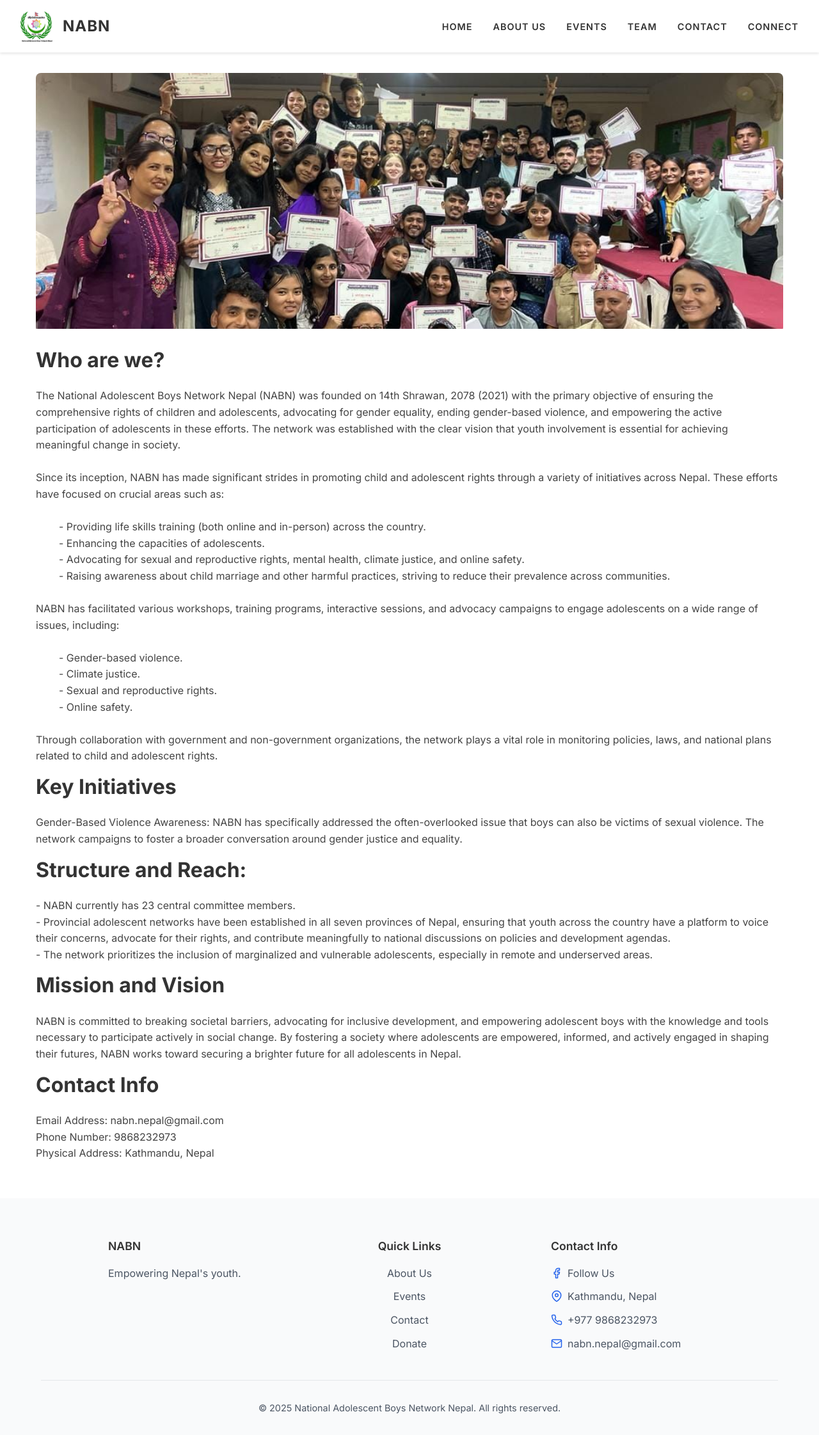
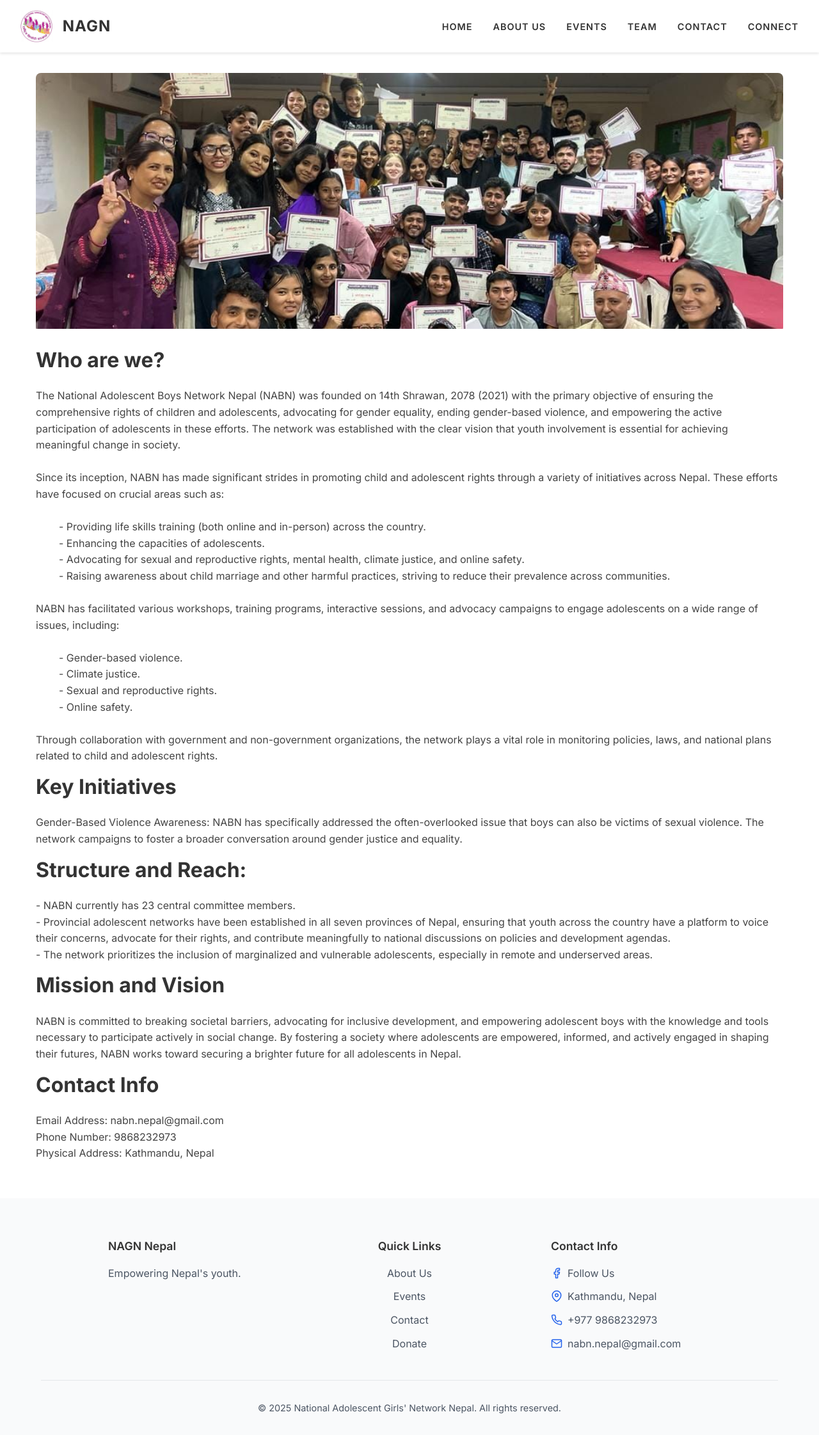
Before and after one commit to cosognepal/NABN_frontend, a React (Vite) app: page /about in a window 1280 px wide. Shown: the whole page at 64% size. Built offline with nearby package versions, Linux system fonts and the light colour scheme.

Commit message:
update the basic information

```diff
--- a/src/components/Footer.jsx
+++ b/src/components/Footer.jsx
@@ -7,7 +7,7 @@
       <div className="footer-container">
         <div className="footer-content">
           <div className="footer-section footer-about">
-            <h3>NABN</h3>
+            <h3>NAGN Nepal</h3>
             <p>
               Empowering Nepal&apos;s youth.
             </p>
@@ -54,7 +54,7 @@
           </div>
         </div>
         <div className="footer-bottom">
-          <p>&copy; {new Date().getFullYear()} National Adolescent Boys Network Nepal. All rights reserved.</p>
+          <p>&copy; {new Date().getFullYear()} National Adolescent Girls&apos; Network Nepal. All rights reserved.</p>
         </div>
       </div>
     </footer>
--- a/src/components/Header.jsx
+++ b/src/components/Header.jsx
@@ -15,7 +15,7 @@
       <div className="logo">
         <Link to="/">
           <img src={logo} alt="Logo" />
-          <span className="org-name">NABN</span>
+          <span className="org-name">NAGN</span>
         </Link>
       </div>
 
@@ -45,7 +45,7 @@
             <Link to="/contact">CONTACT</Link>
           </li>
           <li>
-            <Link to="https://www.facebook.com/nabn.nepal/">CONNECT</Link>
+            <Link to="https://www.facebook.com/kishorisanjal">CONNECT</Link>
           </li>
         </ul>
       </nav>
--- a/src/data/home.js
+++ b/src/data/home.js
@@ -5,10 +5,10 @@
 
 const data = {
   heroSection: {
-    title: "National Adolescent Boys Network Nepal",
+    title: "National Adolescent Girls' Network Nepal",
     subtitle: "Empowering Nepal's adolescent",
     CTAbutton: "Get Involved",
-    CTAbuttonlink: "https://www.facebook.com/nabn.nepal/",
+    CTAbuttonlink: "https://www.facebook.com/kishorisanjal",
     image: {
       url: HeroImage,
     },
```
Also changed, not shown: src/assets/logo.png.
